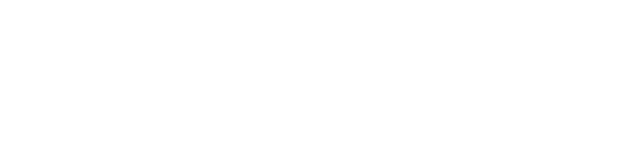
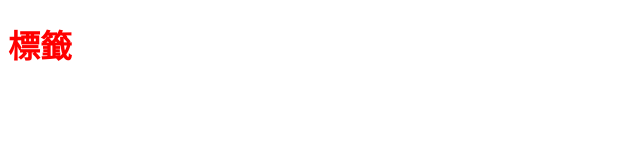
Before and after one commit to tttom3669/2023_git_test, a plain HTML site: page index.html in a window 1280 px wide. Shown: the whole page, without its empty margins (0-640 px from the left). Drawn offline with Linux system fonts and the light colour scheme.

Commit message:
新增標題標籤

```diff
--- a/css/all.css
+++ b/css/all.css
@@ -1,3 +1,6 @@
 body{
     color: #000;
 }
+h1{
+    color: red;
+}
--- a/index.html
+++ b/index.html
@@ -8,6 +8,6 @@
     <link rel="stylesheet" href="./css/all.css">
 </head>
 <body>
-
+    <h1>標籤</h1>
 </body>
 </html>
```
